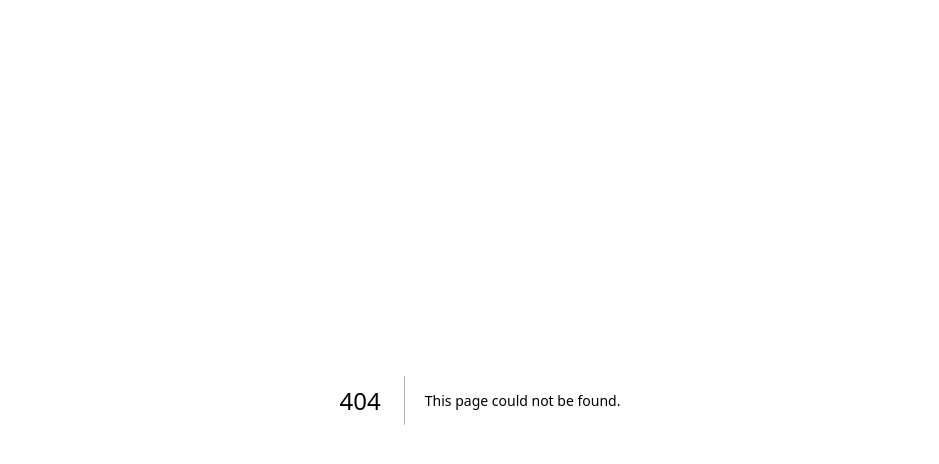
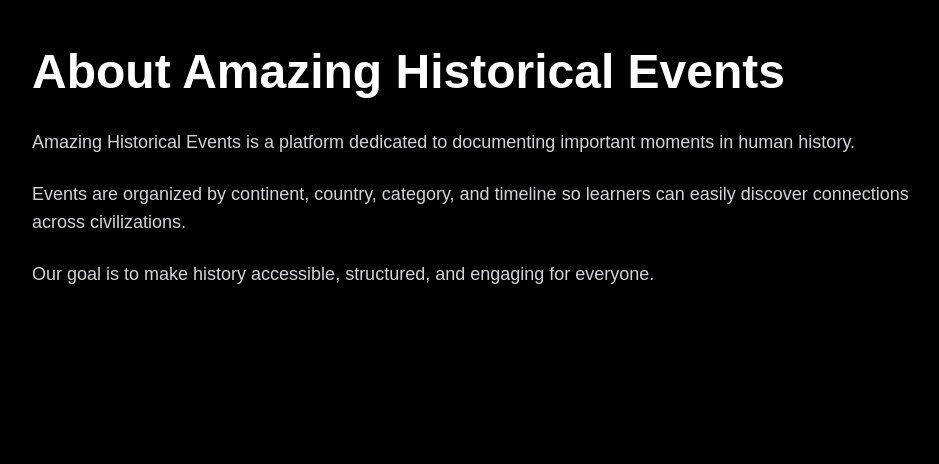
Before and after one commit to amanzisaar/amazing-historical-events, a Next.js app: page /about in a window 1280 px wide. Before the commit this address had no page. Shown: the top 464 px of the page, without its empty margins (160-1099 px from the left). Built offline with nearby package versions, Linux system fonts and the light colour scheme.

Commit message:
added about page

```diff
--- /dev/null
+++ b/app/about/page.tsx
@@ -0,0 +1,27 @@
+export default function AboutPage() {
+  return (
+    <main className="min-h-screen bg-black px-6 py-12 text-white">
+      <div className="mx-auto max-w-4xl">
+        <h1 className="mb-8 text-5xl font-bold">
+          About Amazing Historical Events
+        </h1>
+
+        <p className="mb-6 text-lg text-zinc-300">
+          Amazing Historical Events is a platform dedicated to
+          documenting important moments in human history.
+        </p>
+
+        <p className="mb-6 text-lg text-zinc-300">
+          Events are organized by continent, country,
+          category, and timeline so learners can easily
+          discover connections across civilizations.
+        </p>
+
+        <p className="text-lg text-zinc-300">
+          Our goal is to make history accessible,
+          structured, and engaging for everyone.
+        </p>
+      </div>
+    </main>
+  );
+}
--- a/components/Navbar.tsx
+++ b/components/Navbar.tsx
@@ -18,6 +18,8 @@ export default function Navbar() {
 
         <a href="/stats">Stats</a>
 
+        <a href="/about">About</a>
+
         <Link href="/search">Search</Link>
 
         <Link href="/categories">Categories</Link>
```
